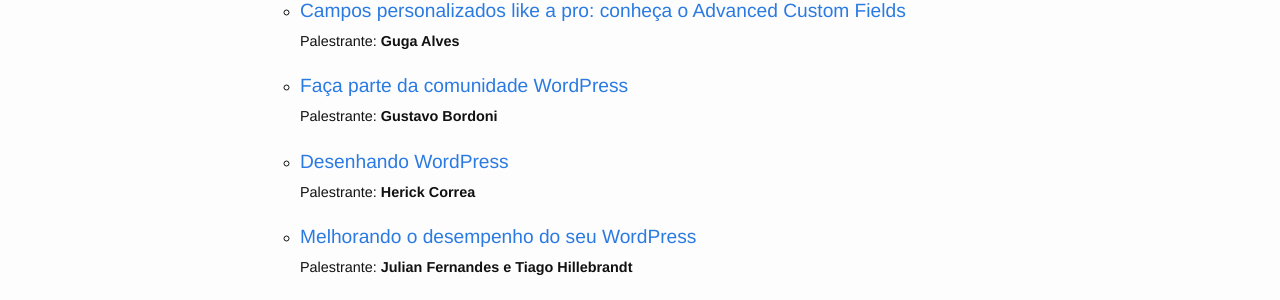
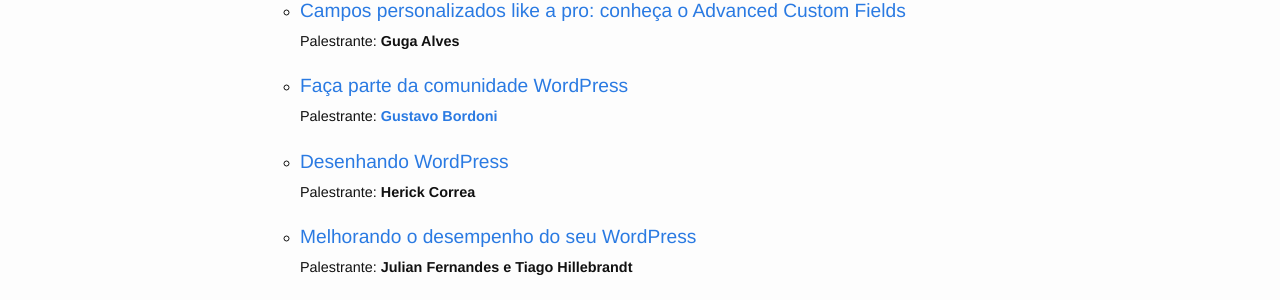
Before and after one commit to wpbrasil/slides, a Jekyll site: the page built from saopaulo.html, in a window 1280 px wide. Shown: the part 862-1162 px from the top of the page. Built offline with Jekyll 4.4.1, drawn with Linux system fonts in a browser that asks for light colours.

```diff
--- a/_config.yml
+++ b/_config.yml
@@ -5,5 +5,7 @@ baseurl: "/slides" # the subpath of your site, e.g. /blog/
 url: "https://wpbrasil.github.io" # the base hostname & protocol for your site
 github_username:  wpbrasil
 
+dotorg_profile_url: "http://profiles.wordpress.org/"
+
 # Build settings
 markdown: kramdown
--- a/_data/speakers.yml
+++ b/_data/speakers.yml
@@ -0,0 +1,4 @@
+- name: "Gustavo Bordoni"
+  id: "bordoni"
+  email: "gustavo@bordoni.me"
+  site: "http://bordoni.me"
--- a/_data/states/sp.yml
+++ b/_data/states/sp.yml
@@ -49,6 +49,7 @@
       video:
 
     - speaker: "Gustavo Bordoni"
+      sid: "bordoni"
       url: "http://slides.com/bordoni/participar-comunidade-wordpress/"
       title: "Faça parte da comunidade WordPress"
       video:
--- a/_layouts/events-year.html
+++ b/_layouts/events-year.html
@@ -19,10 +19,18 @@ layout: default
 				{% endif %}
 				<ul class="list-slides">
 					{% for slide in event.slides %}
+						{% assign speaker = site.data.speakers | where: 'id', slide.sid | first %}
 						<li>
 							<h3><a href="{{ slide.url }}" target="_blank" rel="nofollow">{{ slide.title }}</a></h3>
-							<p>Palestrante: <strong>{{ slide.speaker }}</strong></p>
+							<p>Palestrante:
+							{% if speaker %}
+								<a href="{{ speaker.id | prepend: site.dotorg_profile_url }}" target="_blank" rel="nofollow"><b>{{ speaker.name }}</b></a>
+							{% else %}
+								<strong>{{ slide.speaker }}</strong>
+							{% endif %}
+							</p>
 						</li>
+
 					{% endfor %}
 				</ul>
 			</li>
```
